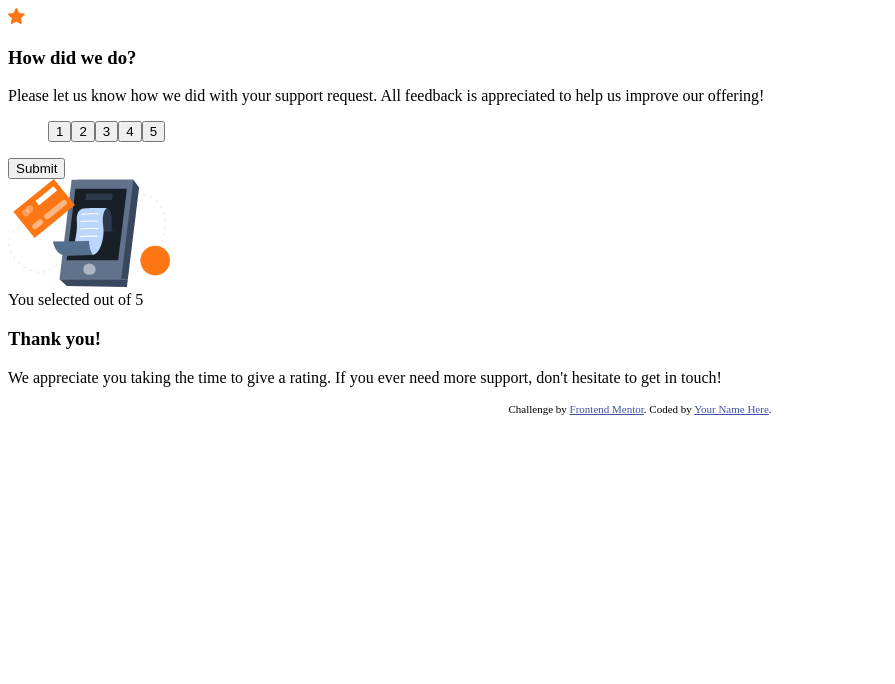
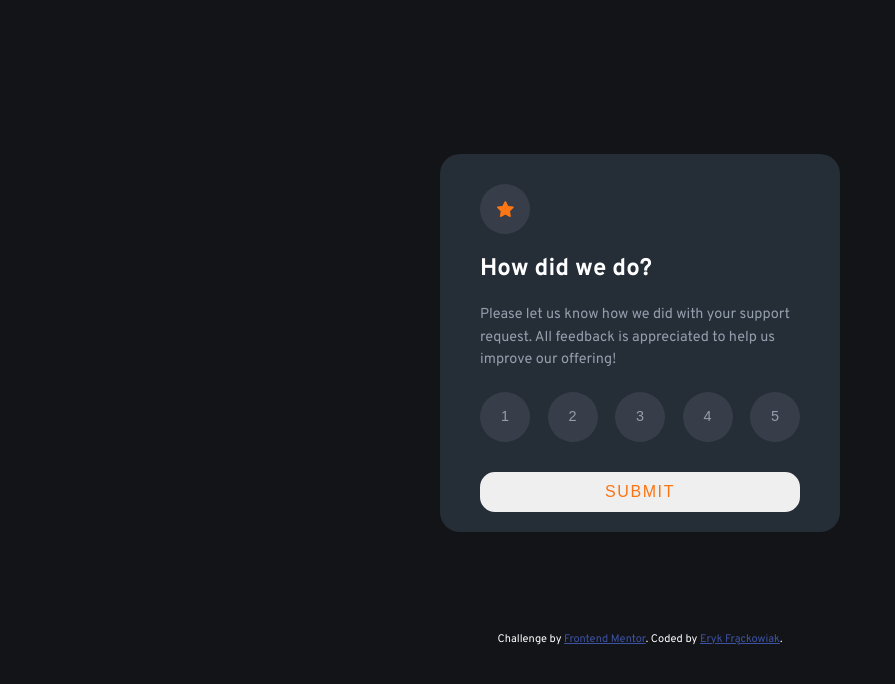
Before and after one commit to fryca9/interactive-rating-component--fm, a plain HTML site: page index.html in a window 1280 px wide. Shown: the whole page, without its empty margins (0-895 px from the left). Drawn offline with Linux system fonts and the light colour scheme.

Commit message:
rating component

```diff
--- a/index.html
+++ b/index.html
@@ -12,40 +12,37 @@
       href="./images/favicon-32x32.png"
     />
     <link rel="stylesheet" href="style.css" />
+    <link rel="preconnect" href="https://fonts.googleapis.com" />
+    <link rel="preconnect" href="https://fonts.gstatic.com" crossorigin />
+    <link
+      href="https://fonts.googleapis.com/css2?family=Overpass:wght@400;700&display=swap"
+      rel="stylesheet"
+    />
 
     <title>Frontend Mentor | Interactive rating component</title>
-
-    <!-- Feel free to remove these styles or customise in your own stylesheet 👍 -->
-    <style>
-      .attribution {
-        font-size: 11px;
-        text-align: center;
-      }
-      .attribution a {
-        color: hsl(228, 45%, 44%);
-      }
-    </style>
   </head>
   <body>
     <div class="box">
       <!-- Rating state start -->
       <section class="box__rating">
-        <div class="rating__star rating--circle">
+        <div class="rating__star rating--circle space--bottom">
           <img src="./images/icon-star.svg" alt="" />
         </div>
-        <h3 class="rating__title">How did we do?</h3>
-        <p class="rating__text">
+        <h2 class="rating__title space--bottom">How did we do?</h2>
+        <p class="rating__text space--bottom">
           Please let us know how we did with your support request. All feedback
           is appreciated to help us improve our offering!
         </p>
-        <ul class="rating__number--list">
+        <ul class="rating__number--list space--bottom">
           <button class="rating__number rating--circle" id="1">1</button
           ><button class="rating__number rating--circle" id="2">2</button
           ><button class="rating__number rating--circle" id="3">3</button
           ><button class="rating__number rating--circle" id="4">4</button
           ><button class="rating__number rating--circle" id="5">5</button>
         </ul>
-        <button type="submit" class="rating__submit">Submit</button>
+        <button type="submit" class="rating__submit space--bottom">
+          Submit
+        </button>
       </section>
     </div>
     <!-- Rating state end -->
@@ -60,7 +57,7 @@
       <div class="submitted__score--text">
         You selected <span class="submitted__score"></span> out of 5
       </div>
-      <h3 class="submitted__title">Thank you!</h3>
+      <h2 class="submitted__title">Thank you!</h2>
       <p class="submitted__text">
         We appreciate you taking the time to give a rating. If you ever need
         more support, don&apos;t hesitate to get in touch!
@@ -71,11 +68,11 @@
 
     <!-- Thank you state end -->
 
-    <div class="attribution">
+    <footer class="attribution">
       Challenge by
       <a href="https://www.frontendmentor.io?ref=challenge" target="_blank"
         >Frontend Mentor</a
-      >. Coded by <a href="#">Your Name Here</a>.
-    </div>
+      >. Coded by <a href="https://github.com/fryca9">Eryk Frąckowiak</a>.
+    </footer>
   </body>
 </html>
--- a/style.css
+++ b/style.css
@@ -0,0 +1,138 @@
+* {
+  padding: 0;
+  margin: 0;
+  box-sizing: border-box;
+}
+
+:root {
+  --primary: hsl(25, 97%, 53%);
+  --secondary: hsl(0, 0%, 100%);
+  --tertiary: hsl(217, 12%, 63%);
+  --box-bg: hsl(213, 19%, 18%);
+  --website-bg: hsl(216, 12%, 8%);
+  --circle-bg: hsl(217, 14%, 25%);
+}
+
+html {
+  background-color: var(--website-bg);
+  font-family: "Overpass", sans-serif;
+}
+
+body {
+  height: 100vh;
+}
+
+h2,
+.rating--circle:hover.rating__number,
+.attribution {
+  color: var(--secondary);
+}
+
+p,
+.rating__number {
+  color: var(--tertiary);
+  font-size: 0.9rem;
+  line-height: 1.4rem;
+}
+
+/* ========================================== */
+
+body,
+.box,
+.rating__star {
+  display: flex;
+  justify-content: center;
+  align-items: center;
+  flex-direction: column;
+}
+
+.box {
+  max-width: 400px;
+  min-height: 375px;
+  margin: 0 auto;
+  border-radius: 20px;
+  background-color: var(--box-bg);
+}
+
+.box__rating {
+  width: 80%;
+  margin: 0 auto;
+}
+
+.rating__star {
+  margin-top: 30px;
+}
+
+.rating__number--list {
+  display: flex;
+  justify-content: space-between;
+  align-items: center;
+  flex-flow: row wrap;
+  gap: 10px;
+}
+
+.rating--circle {
+  width: 50px;
+  aspect-ratio: 1;
+  border: none;
+  border-radius: 100%;
+  background-color: var(--circle-bg);
+}
+
+.rating--circle:hover.rating__number,
+.rating__submit:hover {
+  cursor: pointer;
+}
+
+.rating--circle:hover.rating__number {
+  background-color: var(--tertiary);
+  transition: all 0.2s ease-out;
+}
+
+.rating--circle:active.rating__number {
+  background-color: var(--primary);
+  transition: all 0.2s ease-in;
+  transform: scale(1.1);
+}
+
+.rating__submit {
+  width: 100%;
+  height: 2.5em;
+  border: none;
+  border-radius: 15px;
+  margin-top: 10px;
+  text-transform: uppercase;
+  letter-spacing: 0.1em;
+  font-size: 1rem;
+  color: var(--primary);
+}
+
+/* ========================================== */
+
+.box__submitted {
+  display: none;
+}
+
+/* ========================================== */
+
+.attribution {
+  font-size: 11px;
+  text-align: center;
+  margin-top: 100px;
+}
+
+.attribution a {
+  color: hsl(228, 45%, 44%);
+}
+
+.box__submitted--show {
+  display: block;
+}
+
+.rating__box--hide {
+  display: none;
+}
+
+.space--bottom {
+  margin-bottom: 20px;
+}
```
